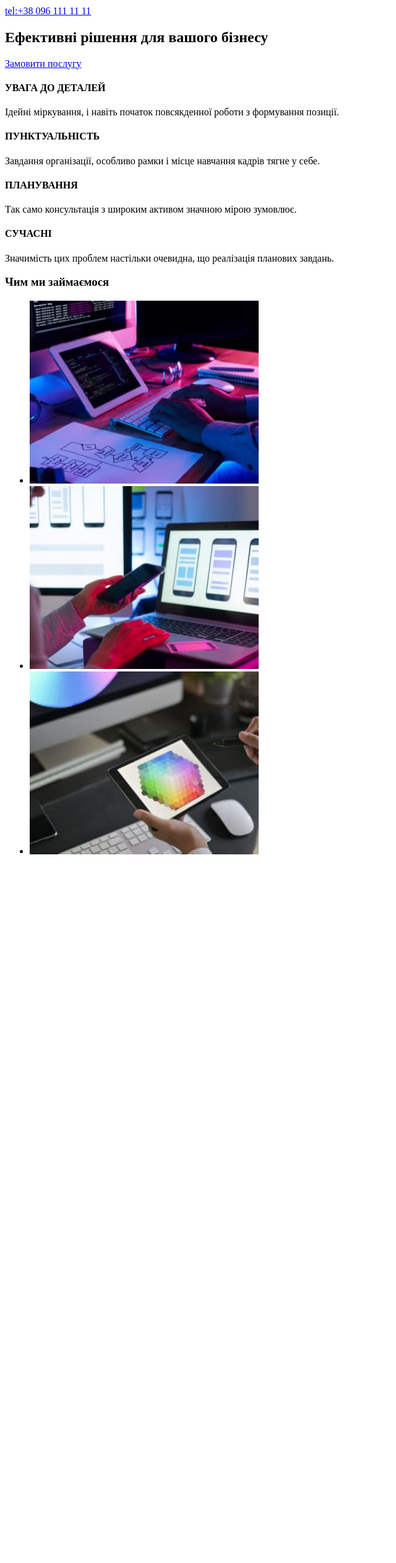
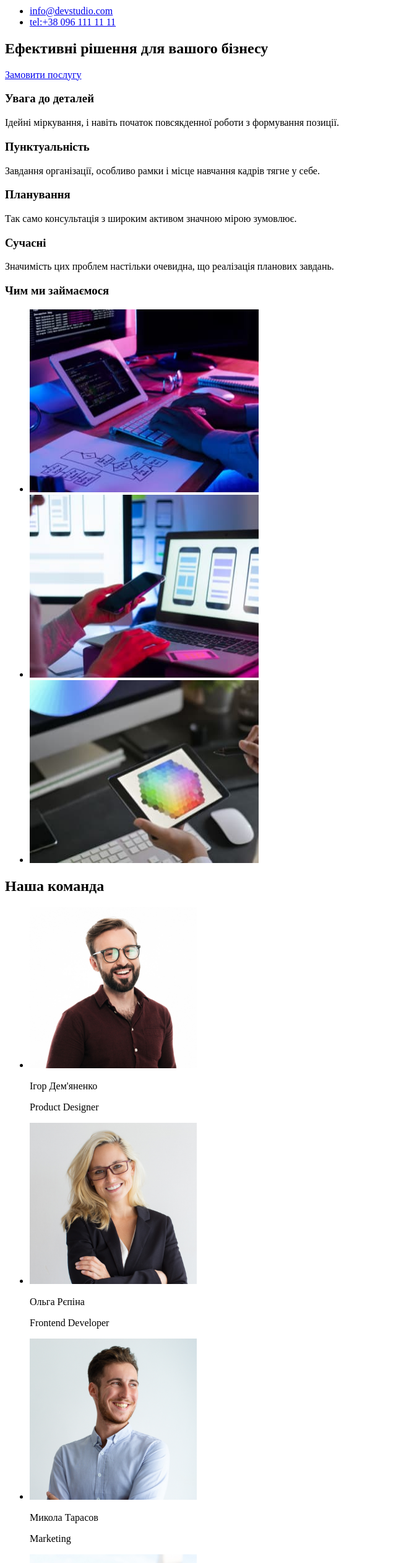
Before and after one commit to 2Viddil/goit-markup-hw-01, a plain HTML site: page index.html in a window 1280 px wide. Shown: the part 180-2701 px from the top of the page at 62% size, without its empty margins (0-640 px from the left). Before the commit the page ends 1578 px from the top, so only its background shows below. Drawn offline with Linux system fonts and the light colour scheme.

Commit message:
Home-work1

```diff
--- a/index.html
+++ b/index.html
@@ -20,17 +20,26 @@
 <nav>
     <ul>
         <li>
-            <a href="студія">студія</a>
+            <a href="index.html"65+>студія</a>
+
         </li>
         <li>
-            <a href="портфоліо">портфоліо</a>
+            <a href="#портфоліо">портфоліо</a>
         </li>
         <li>
-            <a href="контьакти">контакти</a>
+            <a href="#контьакти">контакти</a>
         </li>
     </ul>
-    <a href="tel:+380961111111">tel:+38 096 111 11 11</a>
 </nav>
+<ul>
+    <li>
+        <a href="mailto:info@devstudio.com">info@devstudio.com</a>
+    </li>
+    <li>
+        <a href="tel:+380961111111">tel:+38 096 111 11 11</a>
+    </li>
+</ul>
+
 
 </header>
 
@@ -41,21 +50,23 @@
         <a href="#замовити-послугу">Замовити послугу</a>
     </section>
     <section>
-        <h4>УВАГА ДО ДЕТАЛЕЙ</h4>
+        <h3>Увага до деталей</h3>
         <p>Ідейні міркування, і навіть початок повсякденної роботи з формування позиції.</p>
 
-        <h4>ПУНКТУАЛЬНІСТЬ</h4>
+        <h3>Пунктуальність</h3>
         <p>Завдання організації, особливо рамки і місце навчання кадрів тягне у себе.</p>
 
-        <h4>ПЛАНУВАННЯ</h4>
+        <h3>Планування</h3>
         <p>Так само консультація з широким активом значною мірою зумовлює.</p>
 
-        <h4>СУЧАСНІ</h4>
+        <h3>Сучасні</h3>
         <p>Значимість цих проблем настільки очевидна, що реалізація планових завдань.</p>
 
         </section>
 
     </section>
+
+    <section>
     <h3>Чим ми займаємося</h3>
 <ul>
     <li>
@@ -77,18 +88,72 @@
        height="295" >
     </li>
 </ul>
+</section>
 
     <section>
+     <h2>Наша команда</h2>
+     <ul>
+        <li>
+         <a href="">
+            <img src="./images/product-designer.jpg"
+            alt="product-designer"
+            width="270"
+            height="260">
+        </a>
+        <p>Ігор Дем'яненко</p>
+        <p>Product Designer<p>
 
-    <section>
+        </li>
 
-    </section>
+        <li>
+            <a href="">
+            <img src="./images/frontend-developer.jpg"
+            alt="frontend-developer"
+            width="270"
+            height="260">
+        </a>
+        <p>Ольга Рєпіна</p>
+        <p>Frontend Developer</p>
+        </li>
 
-    <section>
+        <li>
+            <a href="">
+            <img src="./images/marketing.jpg"
+            alt="marketing"
+            width="270"
+            height="260">
+        </a>
+        <p>Микола Тарасов</p>
+        <p>Marketing</p>
+        </li>
+        <li>
+            <a href="">
+            <img src="./images/ui-designer.jpg"
+            alt="ui-designer"
+            width="270"
+            height="260">
+        </a>
+        <p>Михайло Єрмаков</p>
+        <p>UI Designer</p>
+        </li>
+     </ul>
 
-    </section>
-
-
+     <section>
+        <footer>
+            <a href="index.html">
+                <h2>Webstudio</h2>
+              </a>
+<address>м. Київ, пр-т Лесі Українки, 26</address>
+<ul>
+    <li>
+        <a href="mailto:info@devstudio.com">info@devstudio.com</a>
+    </li>
+    <li>
+        <a href="tel:+380961111111">tel:+38 096 111 11 11</a>
+    </li>
+</ul>
+        </footer>
+     </section>
 </main>
 
 <body>
```
Also changed, not shown: images/frontend-developer.jpg (added), images/marketing.jpg (added), images/product-designer.img.jpg (added), images/product-designer.jpg (added), images/ui-designer.jpg (added).
